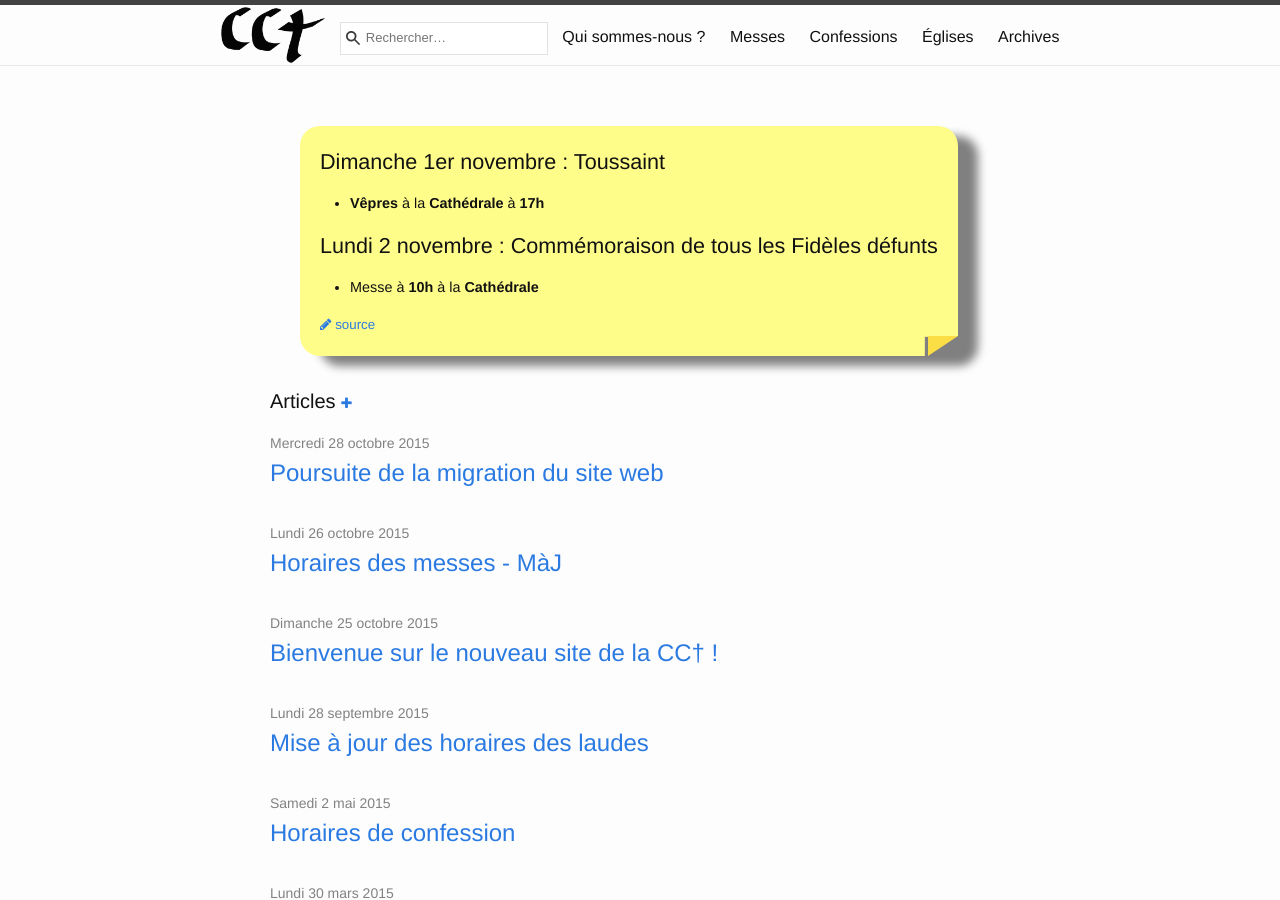
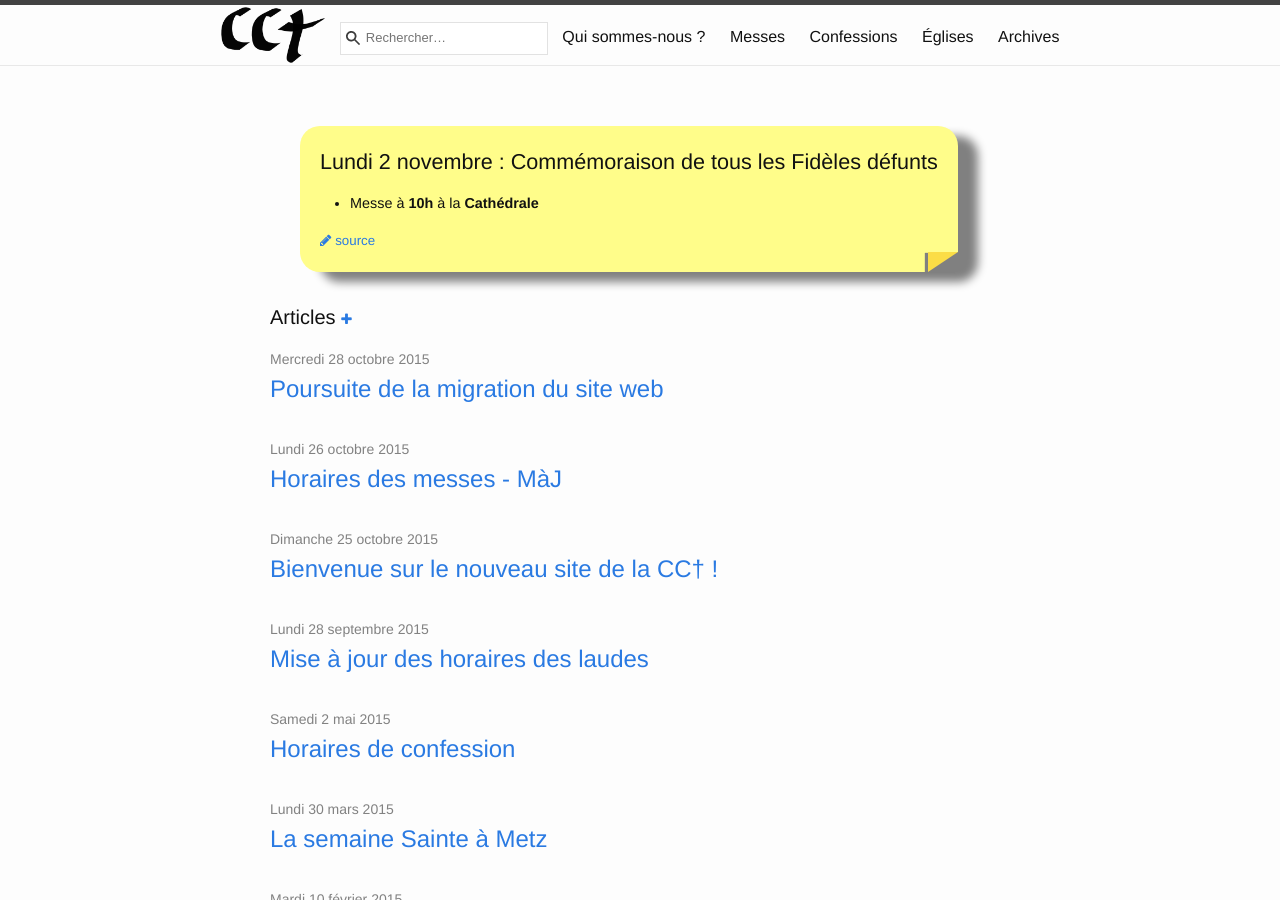
Before and after one commit to cccroix/cccroix.github.io, a Jekyll site: the page built from index.html, in a window 1280 px wide and 900 px high. Built offline with Jekyll 4.4.1, drawn with Linux system fonts in a browser that asks for light colours; nearby versions of some CDN libraries; the list of posts is cut into pages by our own code.

Commit message:
rm hours of Toussaint in bloc-note

```diff
--- a/blocnote.md
+++ b/blocnote.md
@@ -5,10 +5,6 @@ published: true
 # sera affiché avant l’index des articles
 ---
 
-## Dimanche 1er novembre : Toussaint
-
-- **Vêpres** à la **Cathédrale** à **17h**
-
 ## Lundi 2 novembre : Commémoraison de tous les Fidèles défunts
 
 - Messe à **10h** à la **Cathédrale**
```
